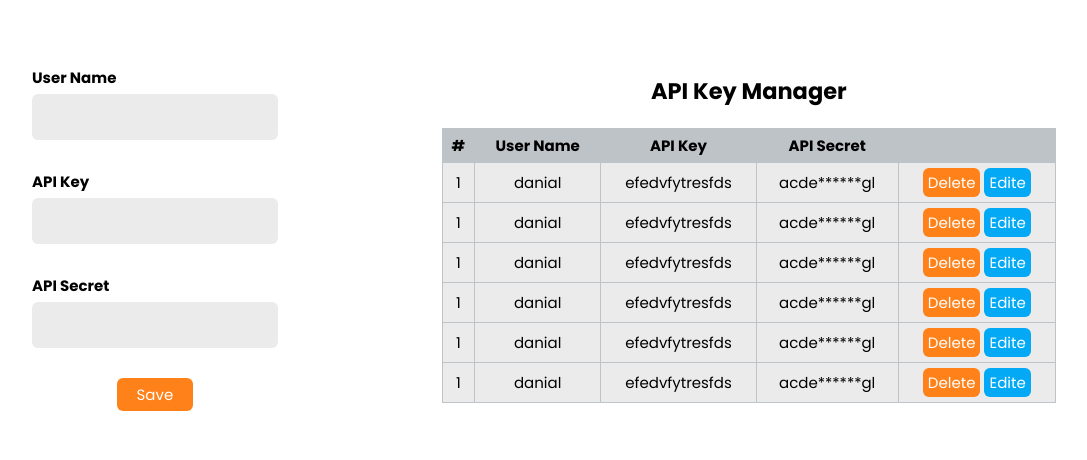
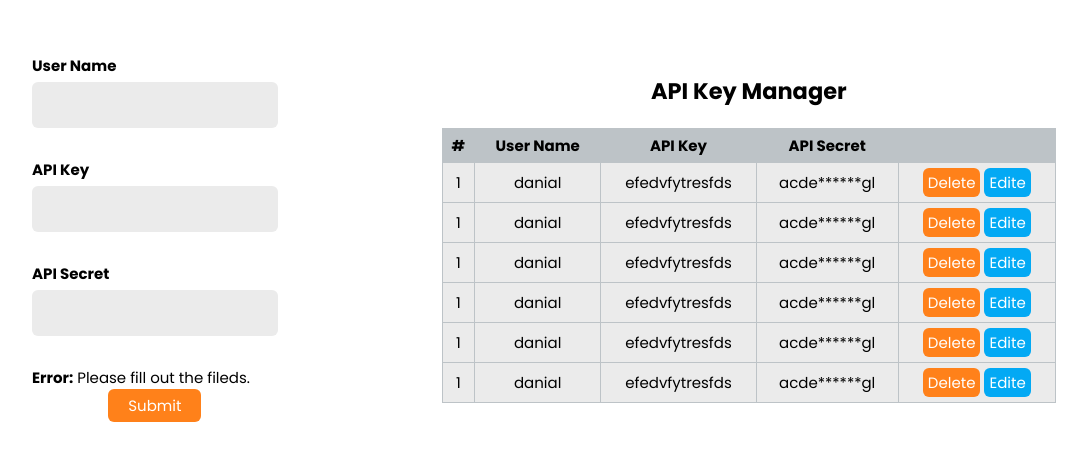
Before and after one commit to esmailireza/Front-end-mentorship-005, a plain HTML site: page index.html in a window 1280 px wide. Shown: the part 162-622 px from the top of the page, without its empty margins (96-1183 px from the left). Drawn offline with Linux system fonts and the light colour scheme.

Commit message:
added alert box to form

```diff
--- a/index.html
+++ b/index.html
@@ -12,7 +12,7 @@
     <main>
       <div class="container">
         <section id="form-container">
-          <form class="form">
+          <form class="form" onsubmit="return false">
             <div class="form-group">
               <label for="user_name">User Name</label>
               <input id="user_name" name="user_name" type="text" />
@@ -25,8 +25,11 @@
               <label for="api_secret">API Secret</label>
               <input id="api_secret" name="api_secret" type="text" />
             </div>
+            <div id="alert-box" class="alert alert-error">
+              <strong>Error:</strong> Please fill out the fileds.
+            </div>
             <div>
-              <button id="btn-submit" class="btn form-btn">Save</button>
+              <button id="btn-submit" class="btn form-btn">Submit</button>
             </div>
           </form>
         </section>
@@ -132,5 +135,6 @@
         </section>
       </div>
     </main>
+    <script src="./app.js"></script>
   </body>
 </html>
```
